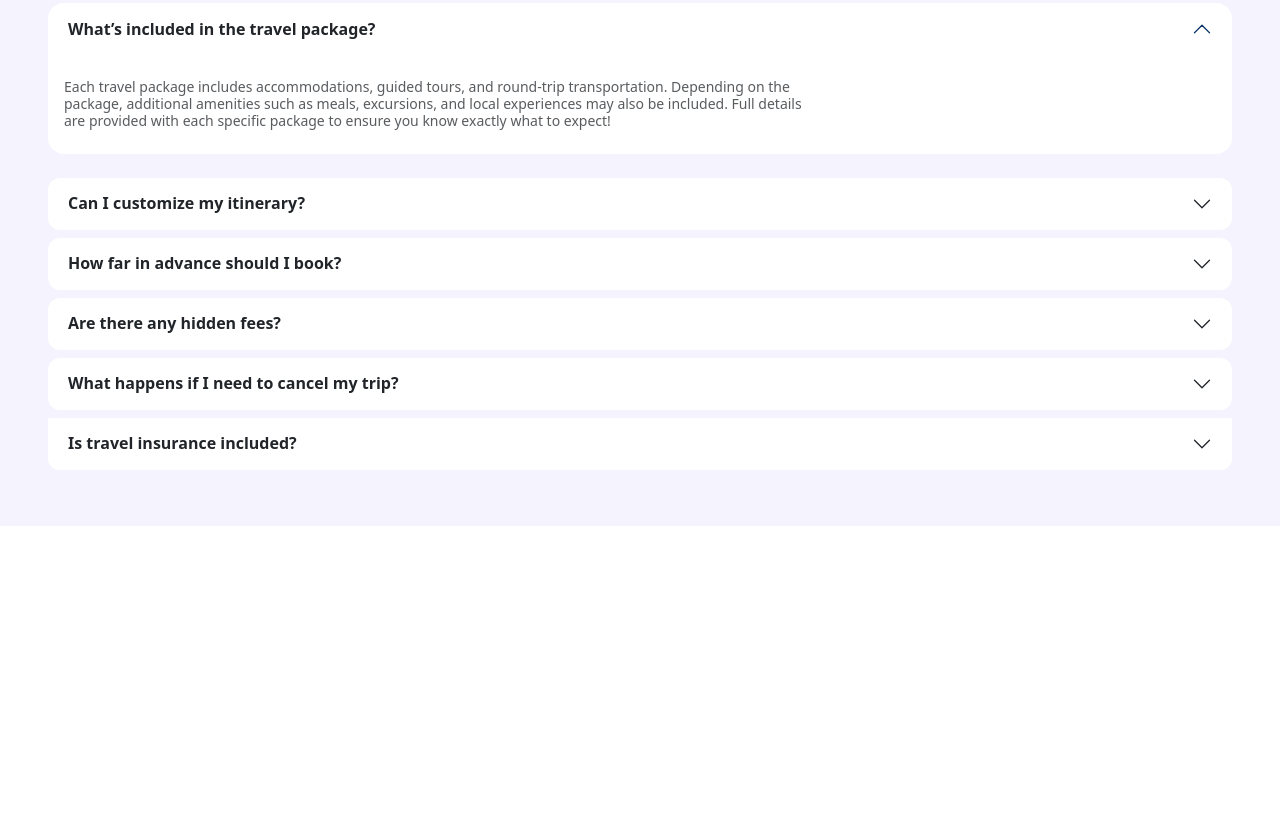
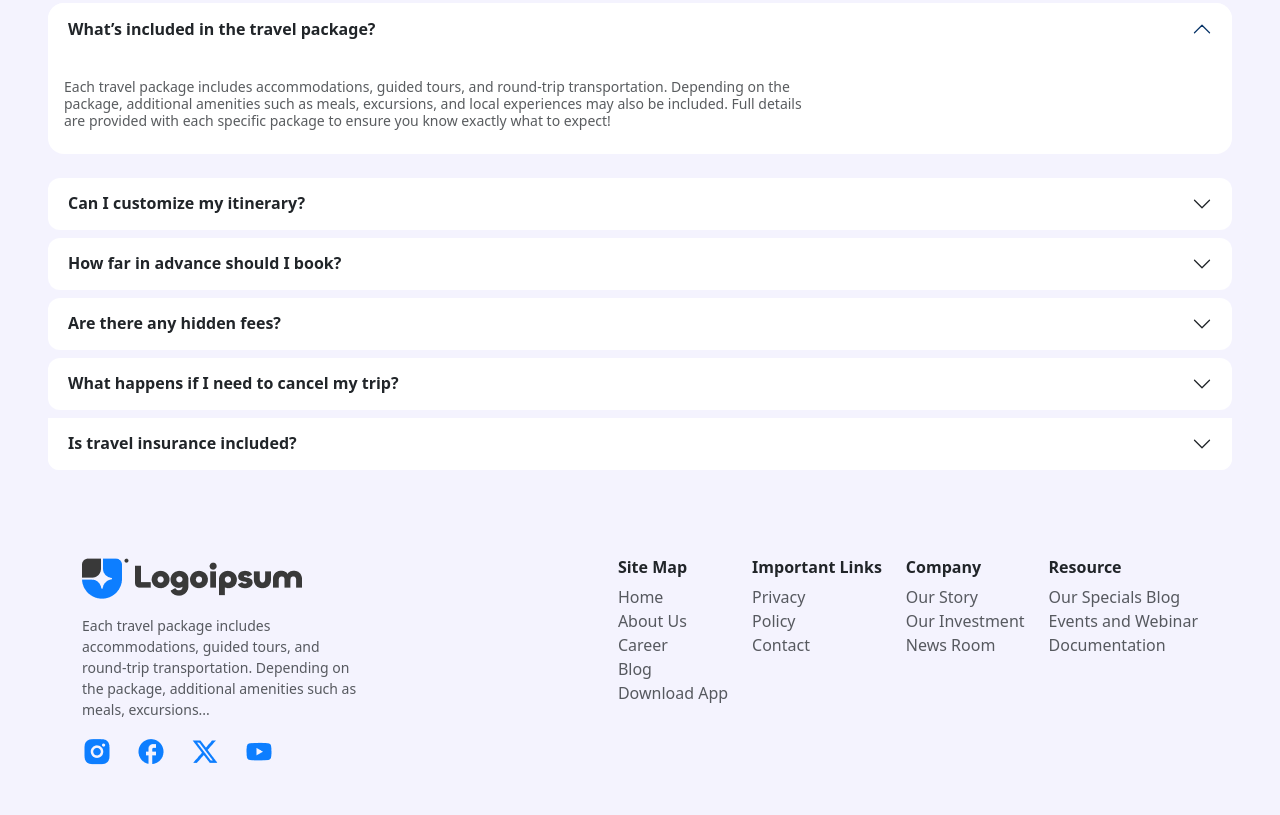
Before and after one commit to eman-2001-fep/Travel_landing_page, a website: page index.html in a window 1280 px wide. Shown: the part 3526-4341 px from the top of the page. Before the commit the page ends 4052 px from the top, so only its background shows below. Drawn offline with Linux system fonts and the light colour scheme.

Commit message:
add footer

```diff
--- a/index.html
+++ b/index.html
@@ -430,5 +430,73 @@
             </div>
         </div>
     </div>
+    <!-- Footer -->
+    <footer class="footer text-start">
+        <div class="container">
+            <div class=" d-flex  flex-md-row flex-column justify-content-between align-items-start">
+                <!-- First Flex: Logo and Description Section -->
+                <div class="col-lg-3 col-md-6 mb-3 d-flex flex-column">
+                    <div class="d-flex align-items-center">
+                        <img src="imags/Logo.png" alt="">
+                    </div>
+                    <p class="fs-sm text-muted mt-3">
+                        Each travel package includes accommodations, guided tours, and round-trip transportation.
+                        Depending on the package, additional amenities such as meals, excursions...
+                    </p>
+                    <div class="d-flex gap-4">
+                        <img src="imags/icons/instagram-fill.png" alt="">
+                        <img src="imags/icons/facebook.png" alt="">
+                        <img src="imags/icons/twitter-x-fill.png" alt="">
+                        <img src="imags/icons/youtube.png" alt="">
+                    </div>
+                </div>
+
+                <!-- Second Flex: Lists Section -->
+                <div class=" mb-3 d-flex flex-md-row flex-column justify-content-between gap-4">
+                    <!-- Site Map -->
+                    <div class="footer-column">
+                        <h6 class="fw-bold">Site Map</h6>
+                        <ul class="list-unstyled text-decoration-none">
+                            <li><a href="#" class="text-muted text-decoration-none">Home</a></li>
+                            <li><a href="#" class="text-muted text-decoration-none">About Us</a></li>
+                            <li><a href="#" class="text-muted text-decoration-none">Career</a></li>
+                            <li><a href="#" class="text-muted text-decoration-none">Blog</a></li>
+                            <li><a href="#" class="text-muted text-decoration-none">Download App</a></li>
+                        </ul>
+                    </div>
+
+                    <!-- Important Links -->
+                    <div class="footer-column">
+                        <h6 class="fw-bold">Important Links</h6>
+                        <ul class="list-unstyled">
+                            <li><a href="#" class="text-muted text-decoration-none">Privacy</a></li>
+                            <li><a href="#" class="text-muted text-decoration-none">Policy</a></li>
+                            <li><a href="#" class="text-muted text-decoration-none">Contact</a></li>
+                        </ul>
+                    </div>
+
+                    <!-- Company -->
+                    <div class="footer-column">
+                        <h6 class="fw-bold">Company</h6>
+                        <ul class="list-unstyled">
+                            <li><a href="#" class="text-muted text-decoration-none">Our Story</a></li>
+                            <li><a href="#" class="text-muted text-decoration-none">Our Investment</a></li>
+                            <li><a href="#" class="text-muted text-decoration-none">News Room</a></li>
+                        </ul>
+                    </div>
+
+                    <!-- Resource -->
+                    <div class="footer-column">
+                        <h6 class="fw-bold">Resource</h6>
+                        <ul class="list-unstyled">
+                            <li><a href="#" class="text-muted text-decoration-none">Our Specials Blog</a></li>
+                            <li><a href="#" class="text-muted text-decoration-none">Events and Webinar</a></li>
+                            <li><a href="#" class="text-muted text-decoration-none">Documentation</a></li>
+                        </ul>
+                    </div>
+                </div>
+            </div>
+        </div>
+    </footer>
 
 </body>
--- a/style/style.scss
+++ b/style/style.scss
@@ -191,7 +191,7 @@ body {
                 transform: none;
                 top: auto;
                 right: auto;
-                margin-top: -30px; /* Slight overlap with image */
+                margin-top: -30px;
             }
 
             @media (max-width: 480px) {
@@ -251,6 +251,31 @@ body {
 
 
 
+// Footer
+.footer {
+    background: $primary-bg;
+    padding: 2rem 0;
+
+    .footer-logo {
+        display: flex;
+        align-items: center;
+
+        img {
+            width: 40%;
+            max-width: 40%;
+            margin-right: 10px;
+        }
+    }
+
+    .social-icons {
+        a {
+            margin-right: 10px;
+            text-decoration: none;
+            color: $black;
+        }
+    }
+}
+
 
 
 
```
Also changed, not shown: css/style.css, 1 other file.
